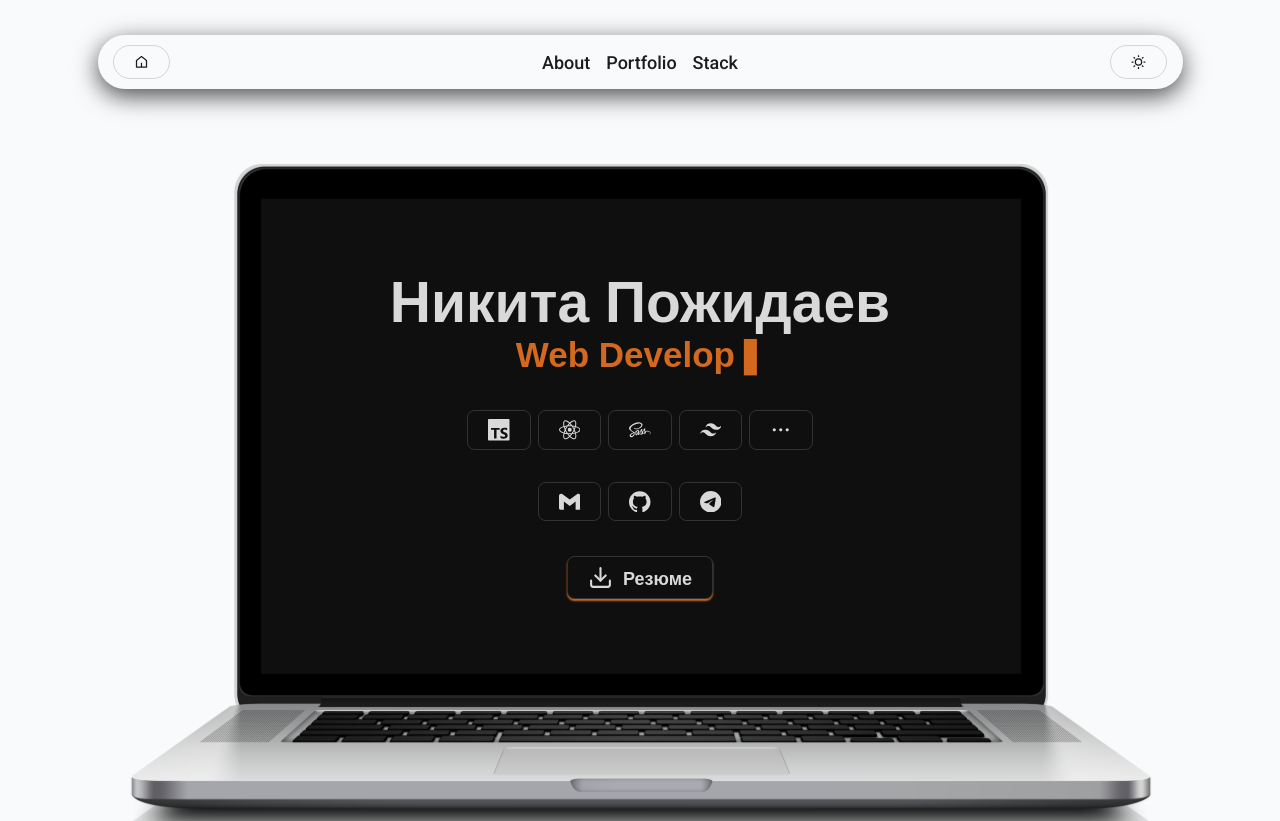
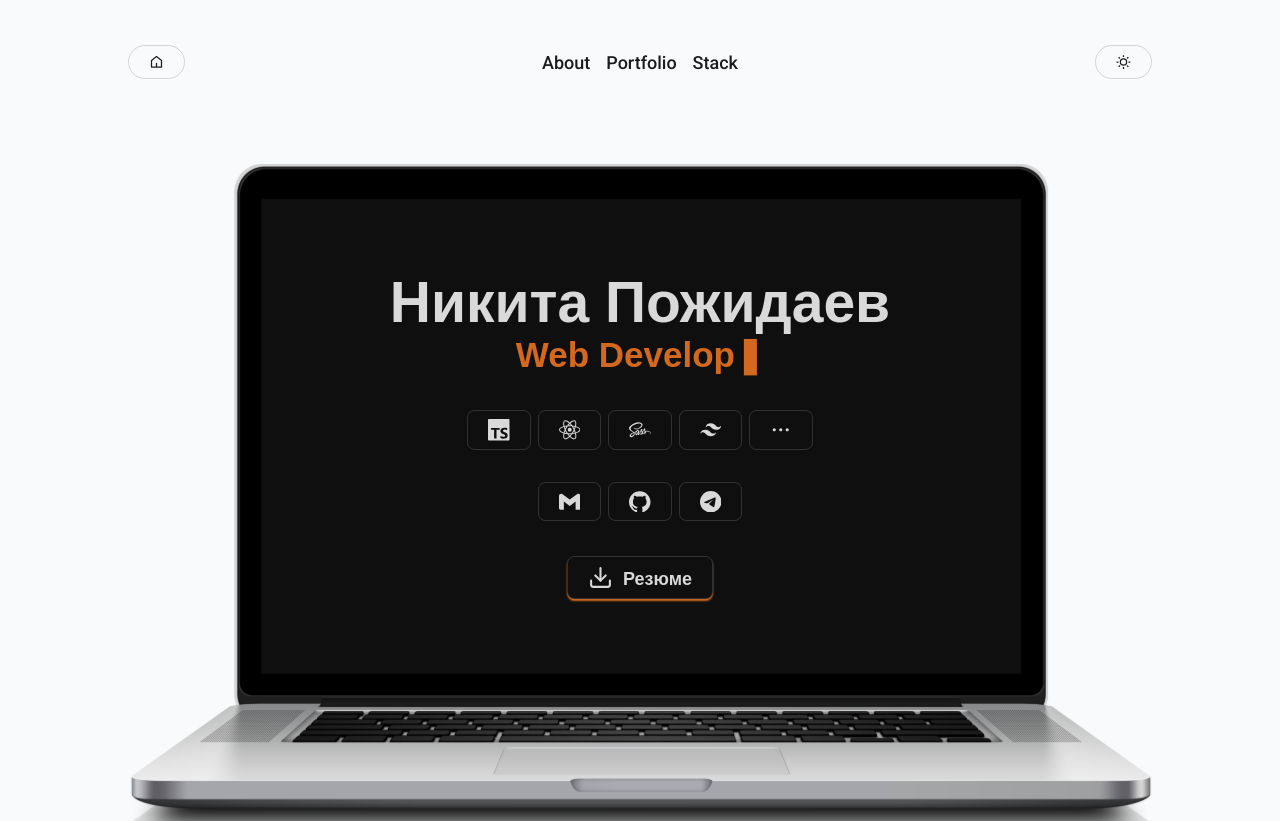
Before and after one commit to Innovavtion/portfolio, a Next.js app: page / in a window 1280 px wide. Shown: the top 821 px of the page. Built offline with nearby package versions, Linux system fonts and the light colour scheme.

Commit message:
feat: Navbar - add useNavbar hook, add animation with scroll

```diff
--- a/components/Navbar/Navbar.module.scss
+++ b/components/Navbar/Navbar.module.scss
@@ -18,7 +18,6 @@
 
   border-radius: 35px;
   background-color: var(--background-color);
-  box-shadow: 0px 7px 25px rgba(0, 0, 0, 0.7);
 
   display: flex;
   align-items: center;
--- a/components/Navbar/Navbar.tsx
+++ b/components/Navbar/Navbar.tsx
@@ -1,32 +1,39 @@
 "use client";
 
 import styles from "./Navbar.module.scss";
-
-import { useState, useEffect } from "react";
-import { useTheme } from "next-themes";
+import { RiMoonLine, RiSunLine, RiHome5Line } from "react-icons/ri";
 
 import ButtonNavbar from "./Button/ButtonNavbar";
-import { RiMoonLine, RiSunLine, RiHome5Line } from "react-icons/ri";
+import useNavbar from "./useNavbar";
+
+// Animation
+import { motion, useTransform, useScroll } from "framer-motion";
 
 export default function Navbar() {
-  const [mounted, setMounted] = useState(false);
-  const { theme, setTheme } = useTheme();
+  const { theme, updateTheme } = useNavbar();
 
-  const updateTheme = () => {
-    setTheme(theme === "dark" ? "light" : "dark");
-  };
+  // Animation for Navbar - Используем в motion.div
 
-  useEffect(() => {
-    setMounted(true);
-  }, []);
+  // Текущие значение в пикселях
+  const { scrollY } = useScroll();
 
-  if (!mounted) {
-    return null;
-  }
+  // Диапозон работы анимации в пикселях
+  const offsetY = [0, 35];
+
+  // Стили для длины и тени - Navbar
+  const widthNavbar = [1024, 1055];
+  const boxShadow = ["none", "0px 7px 25px rgba(0, 0, 0, 0.7)"];
+
+  // Хук трансформ возвращает текущие значение и прокидываем в компонент motion.div, в тег style для анимации
+  const width = useTransform(scrollY, offsetY, widthNavbar);
+  const shadow = useTransform(scrollY, offsetY, boxShadow);
 
   return (
     <div className={styles.container}>
-      <div className={styles.navbar}>
+      <motion.div
+        className={styles.navbar}
+        style={{ maxWidth: width, boxShadow: shadow }}
+      >
         <div className={styles.navbarLeft}>
           <ButtonNavbar>
             <RiHome5Line className={styles.logo} />
@@ -42,7 +49,7 @@ export default function Navbar() {
             {theme === "dark" ? <RiMoonLine /> : <RiSunLine />}
           </ButtonNavbar>
         </div>
-      </div>
+      </motion.div>
     </div>
   );
 }
--- /dev/null
+++ b/components/Navbar/useNavbar.ts
@@ -0,0 +1,11 @@
+import { useTheme } from "next-themes";
+
+export default function useNavbar() {
+  const { theme, setTheme } = useTheme();
+
+  const updateTheme = () => {
+    setTheme(theme === "dark" ? "light" : "dark");
+  };
+
+  return { theme, updateTheme };
+}
--- a/package.json
+++ b/package.json
@@ -9,6 +9,7 @@
     "lint": "next lint"
   },
   "dependencies": {
+    "framer-motion": "^10.16.4",
     "next": "13.5.4",
     "next-themes": "^0.2.1",
     "react": "^18",
```
Also changed, not shown: 1 other file (tests, documents, lock files or other folders).
